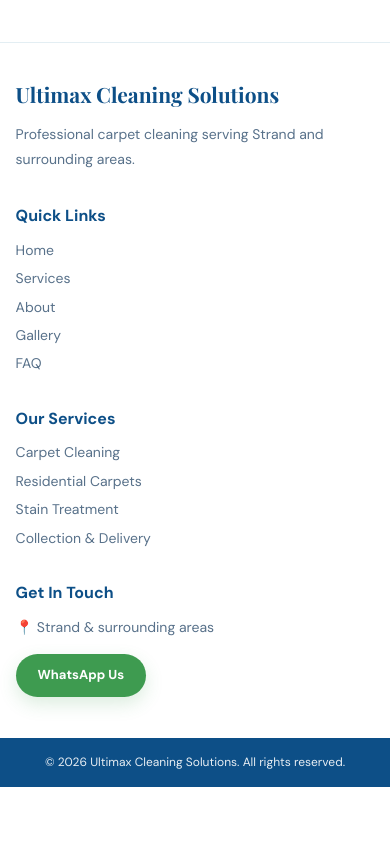
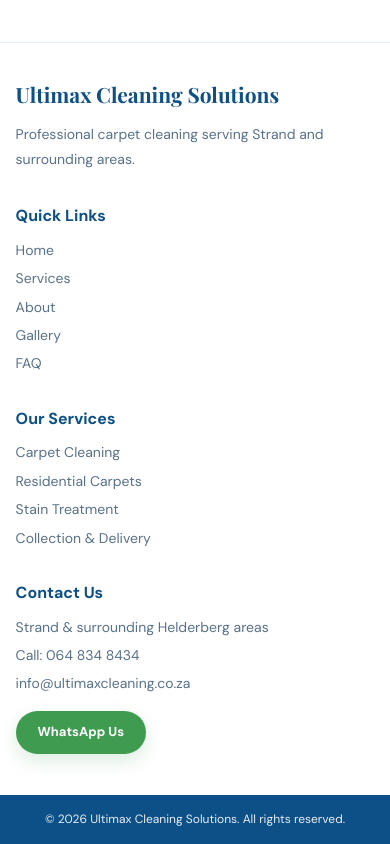
Before and after one commit to LindoTheCoder/ultimax-cleaning-website, a plain HTML site: page index.html in a window 390 px wide. Shown: the part 6038-6882 px from the top of the page. Before the commit the page ends 6825 px from the top, so only its background shows below. Drawn offline with nearby package versions, Linux system fonts and the light colour scheme.

Commit message:
Add phone and email contact details

```diff
--- a/index.html
+++ b/index.html
@@ -257,15 +257,28 @@
       <p>Collection & Delivery</p>
     </div>
 
-    <div class="footer-column footer-contact">
-      <h4>Get In Touch</h4>
+<div class="footer-column footer-contact">
+  <h4>Contact Us</h4>
 
-      <p>📍 Strand & surrounding areas</p>
+  <p>Strand & surrounding Helderberg areas</p>
 
-      <a href="https://wa.me/27648348434?text=Hi%20Ultimax%20Cleaning%20Solutions,%20I'd%20like%20a%20quote%20for%20carpet%20cleaning." class="footer-whatsapp" target="_blank" rel="noopener">
-        WhatsApp Us
-      </a>
-    </div>
+  <a href="tel:+27648348434">
+    Call: 064 834 8434
+  </a>
+
+  <a href="mailto:info@ultimaxcleaning.co.za">
+    info@ultimaxcleaning.co.za
+  </a>
+
+  <a
+    href="https://wa.me/27648348434?text=Hi%20Ultimax%20Cleaning%20Solutions%2C%20I%27d%20like%20a%20quote%20for%20carpet%20cleaning."
+    class="footer-whatsapp"
+    target="_blank"
+    rel="noopener"
+  >
+    WhatsApp Us
+  </a>
+</div>
 
   </div>
 
```
